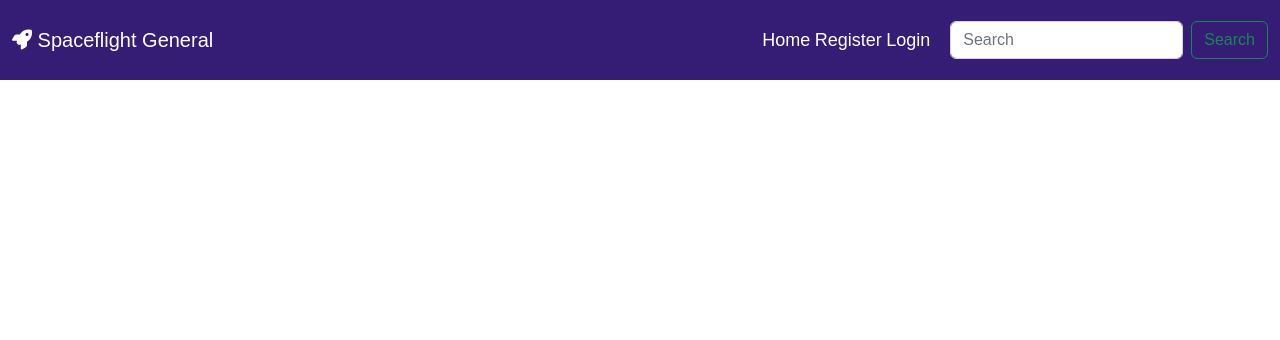
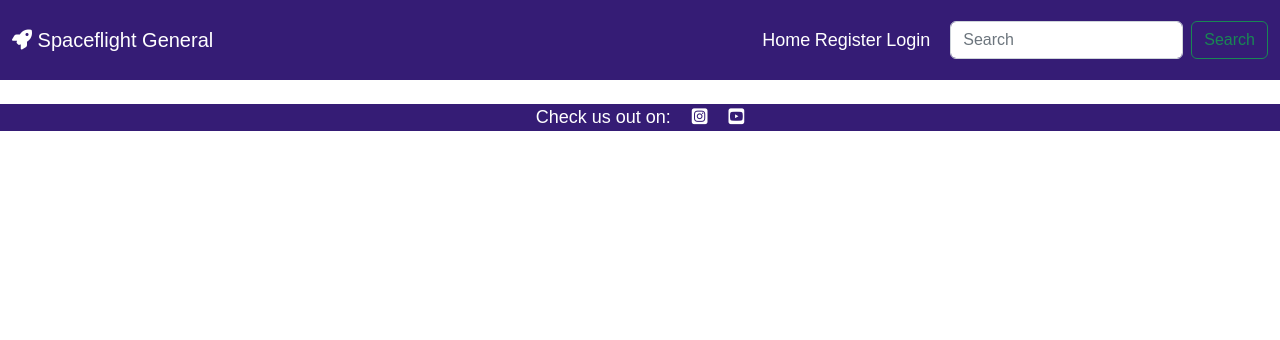
Before and after one commit to kylo74/django-spaceflight-blog, a Django app: page / in a window 1280 px wide. Shown: the top 340 px of the page. Run offline with Django 3.2, Linux system fonts and the light colour scheme; data that the repository does not hold is empty; some libraries are stand-ins or nearby versions; some web fonts are replaced.

Commit message:
Add a footer

```diff
--- a/static/css/style.css
+++ b/static/css/style.css
@@ -40,10 +40,11 @@ a.post-link:hover {
     color: rgb(116, 115, 117);
 }
 
-.card-img-top {
-    min-width: 30%;
+.card {
+    min-width: 4rem;
 }
 
-.card {
-    min-width: 5rem;
+footer {
+    background-color: #351C75;
+    font-size: large;
 }
--- a/templates/base.html
+++ b/templates/base.html
@@ -42,5 +42,11 @@
         {% endblock content %}
     </main>
 
+    <footer>
+      <p class="m-0 text-center text-white">Check us out on:
+          <i class="fab fa-instagram-square ms-3"></i>
+          <i class="fab fa-youtube-square ms-3"></i></p>
+    </footer>
+
 </body>
 </html>
```
